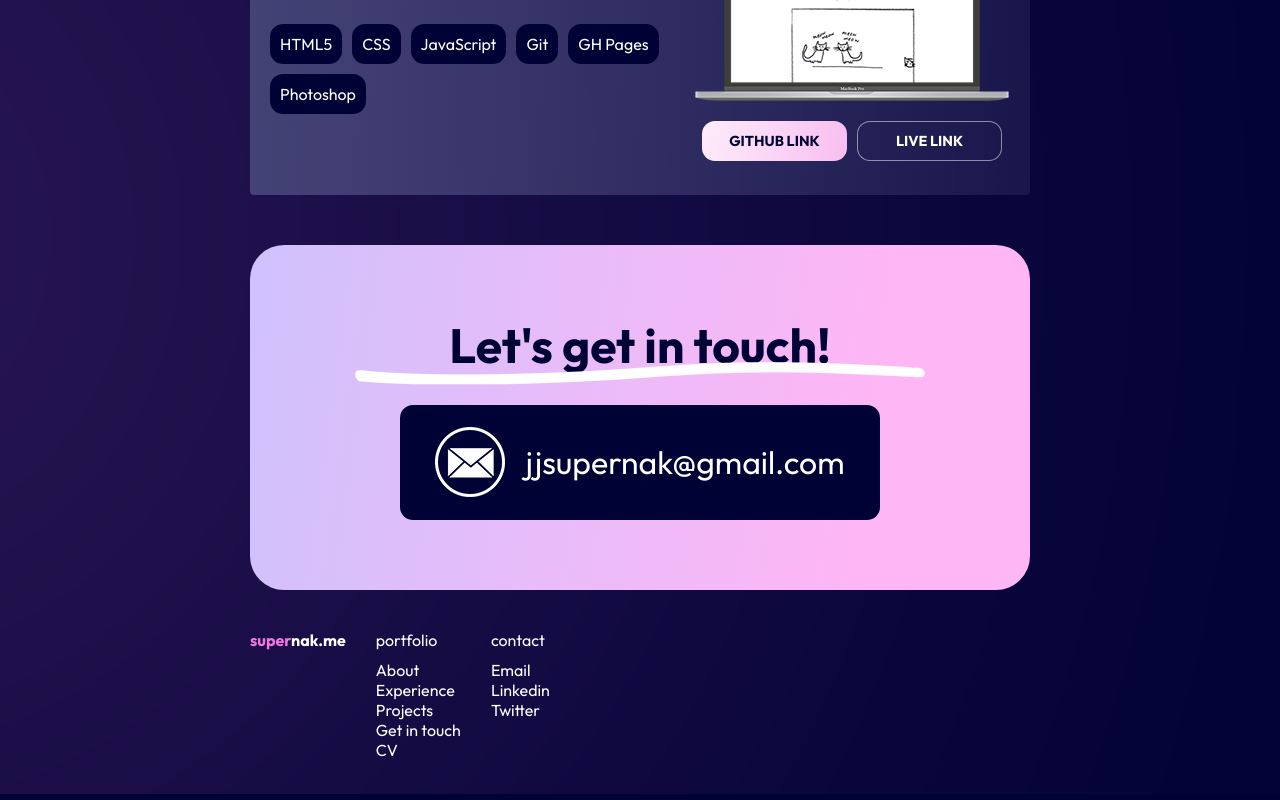
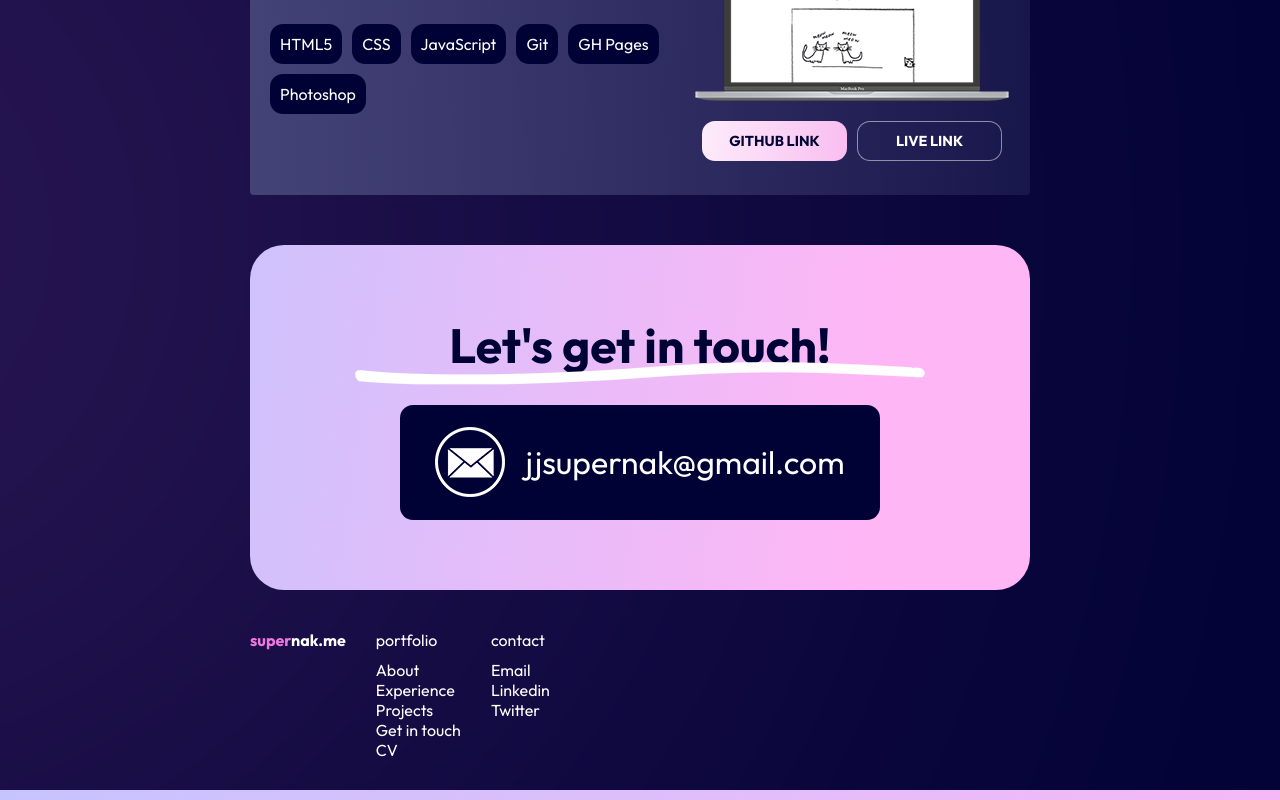
Before and after one commit to jaceksupernak/portfolio, a React (Create React App) app: page / in a window 1280 px wide. Shown: the part 2469-3269 px from the top of the page. Built offline with nearby package versions, Linux system fonts and the light colour scheme.

Commit message:
style BottomLine

```diff
--- a/src/components/bottomline/BottomLine.styled.tsx
+++ b/src/components/bottomline/BottomLine.styled.tsx
@@ -1,6 +1,9 @@
 import styled from 'styled-components';
 
 const BottomLineStyled = styled.div`
+    height: 10px;
+    width: 100%;
+    background: ${({ theme }) => `linear-gradient(98.09deg, ${theme.primaryDarkBrighter} -20%, ${theme.secondaryLightBrighter} 120%)`};
 `;
 
 export default BottomLineStyled;
--- a/src/theme/global.ts
+++ b/src/theme/global.ts
@@ -17,6 +17,9 @@ const GlobalStyle = createGlobalStyle`
         width: 100%;
         display: flex;
         justify-content: center;
+        align-items: center;
+        flex-direction: column;
+        gap: 20px;
     }
 `;
 
```
